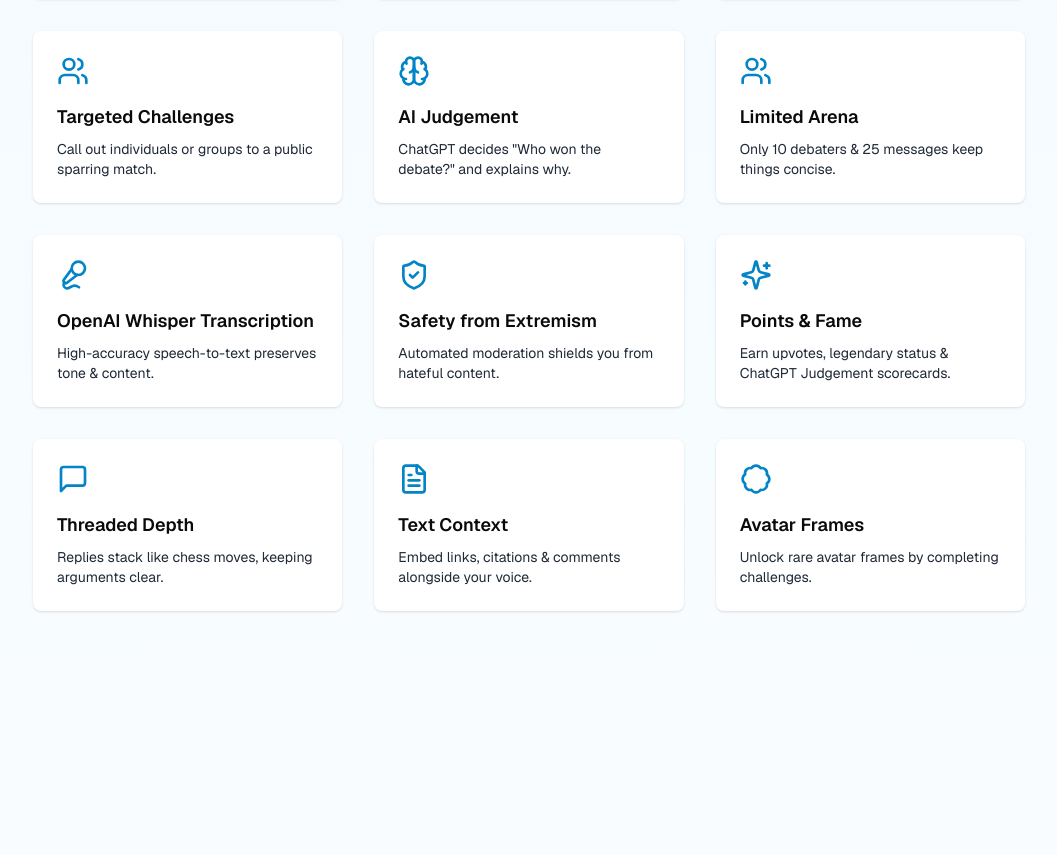
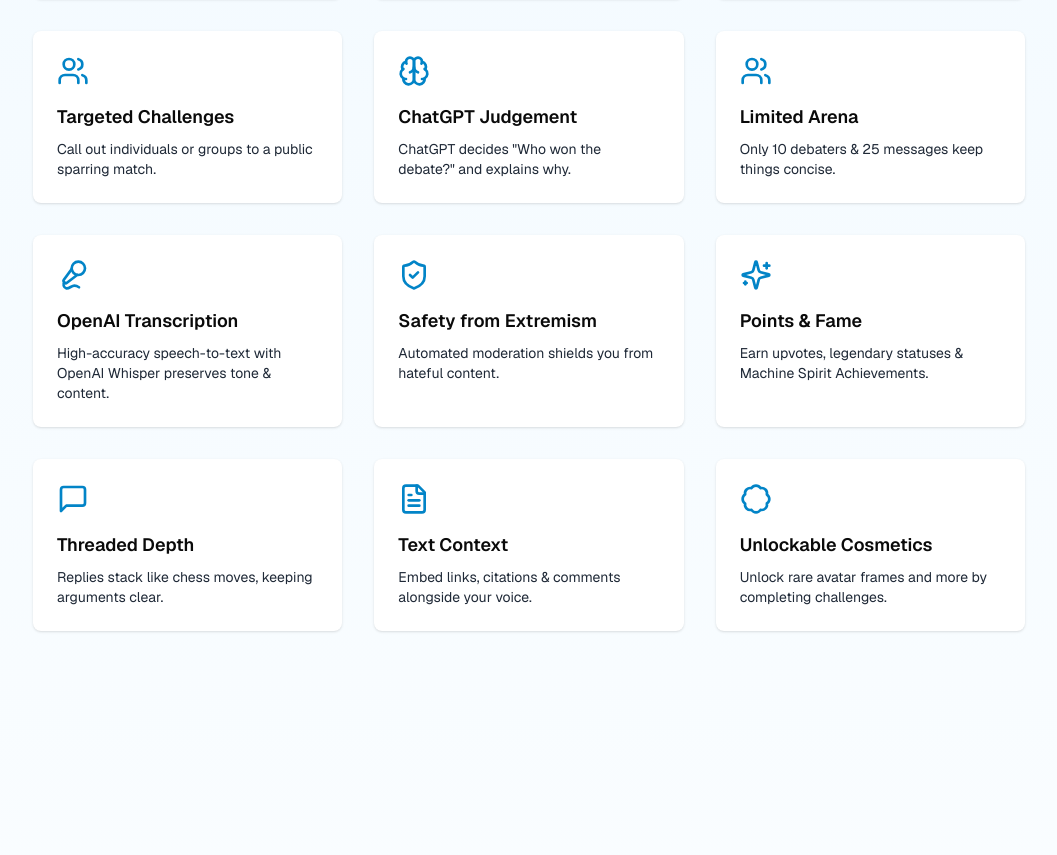
Before and after one commit to mattyjacks/WitShift, a Next.js app in the folder v1/witshift/: page / in a window 1280 px wide. Shown: the part 882-1737 px from the top of the page, without its empty margins (111-1168 px from the left). Built offline with nearby package versions, Linux system fonts and the light colour scheme; no server answers.

Commit message:
Update page.tsx

```diff
--- a/v1/witshift/app/page.tsx
+++ b/v1/witshift/app/page.tsx
@@ -30,14 +30,14 @@ export default function Home() {
               { icon: Mic2, title: "Voice Recording", desc: "Speak your mind with crystal-clear audio clips." },
               { icon: Sparkles, title: "Avatar Halo", desc: "Animated glow reacts to your voice’s volume and pitch." },
               { icon: Users, title: "Targeted Challenges", desc: "Call out individuals or groups to a public sparring match." },
-              { icon: Brain, title: "AI Judgement", desc: 'ChatGPT decides "Who won the debate?" and explains why.' },
+              { icon: Brain, title: "ChatGPT Judgement", desc: 'ChatGPT decides "Who won the debate?" and explains why.' },
               { icon: Users, title: "Limited Arena", desc: "Only 10 debaters & 25 messages keep things concise." },
-              { icon: Mic2, title: "OpenAI Whisper Transcription", desc: "High-accuracy speech-to-text preserves tone & content." },
+              { icon: Mic2, title: "OpenAI Transcription", desc: "High-accuracy speech-to-text with OpenAI Whisper preserves tone & content." },
               { icon: ShieldCheck, title: "Safety from Extremism", desc: "Automated moderation shields you from hateful content." },
-              { icon: Sparkles, title: "Points & Fame", desc: "Earn upvotes, legendary status & ChatGPT Judgement scorecards." },
+              { icon: Sparkles, title: "Points & Fame", desc: "Earn upvotes, legendary statuses & Machine Spirit Achievements." },
               { icon: MessageSquare, title: "Threaded Depth", desc: "Replies stack like chess moves, keeping arguments clear." },
               { icon: FileText, title: "Text Context", desc: "Embed links, citations & comments alongside your voice." },
-              { icon: Badge, title: "Avatar Frames", desc: "Unlock rare avatar frames by completing challenges." },
+              { icon: Badge, title: "Unlockable Cosmetics", desc: "Unlock rare avatar frames and more by completing challenges." },
             ].map((f) => (
               <div key={f.title} className="p-6 bg-white rounded-lg shadow hover:shadow-md transition-shadow">
                 <f.icon className="h-8 w-8 text-sky-600 mb-4" />
```
